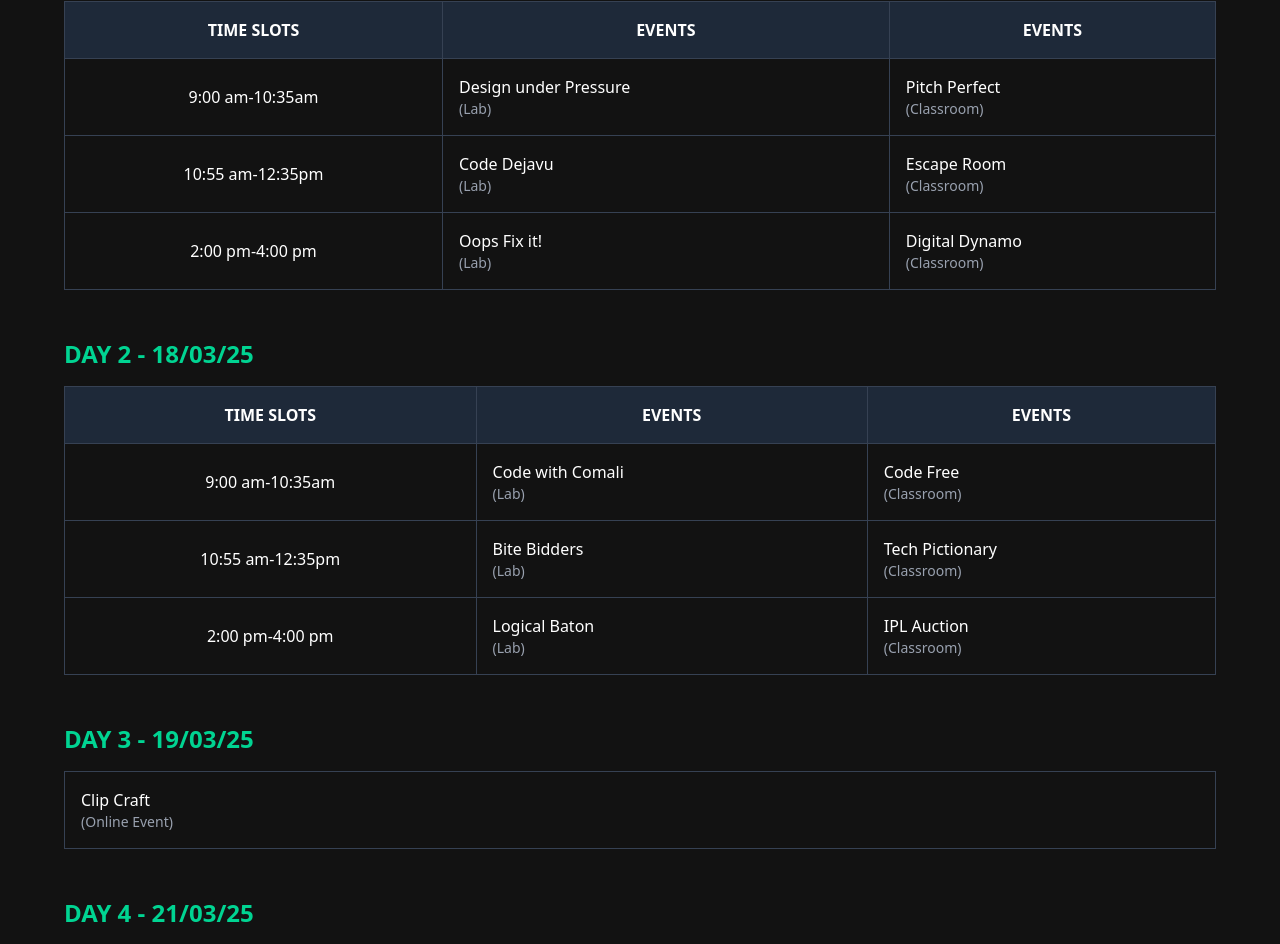
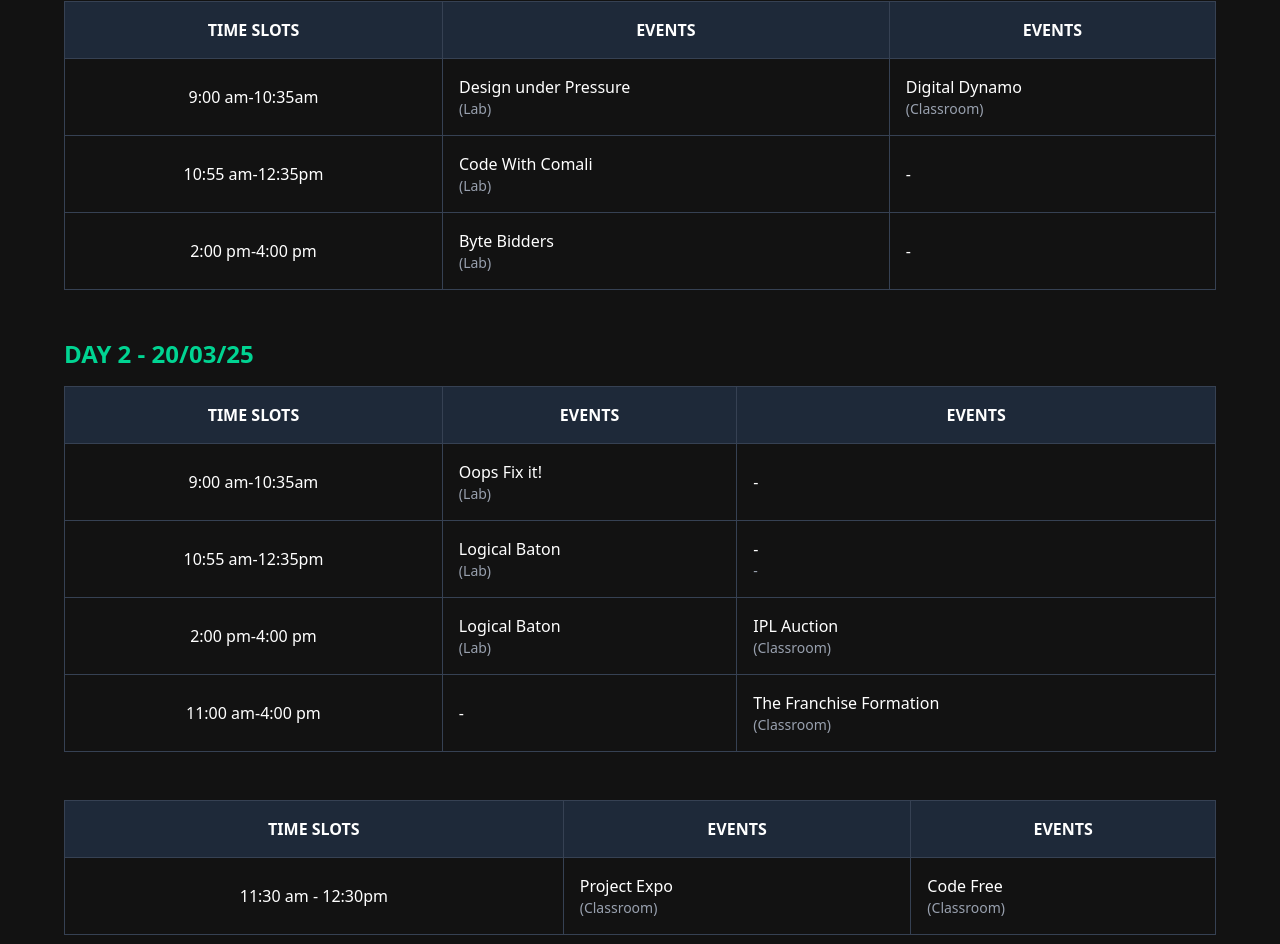
Before and after one commit to hprasath2306/College-event-website, a React (Vite) app: page /schedule in a window 1280 px wide. Shown: the part 223-1167 px from the top of the page. Built offline with nearby package versions, Linux system fonts and the light colour scheme.

Commit message:
Update final Schedule

```diff
--- a/src/pages/Schedule.tsx
+++ b/src/pages/Schedule.tsx
@@ -15,7 +15,7 @@ function Schedule() {
         {/* Day 1 */}
         <div className="mb-12">
           <h2 className="text-2xl font-semibold mb-4 text-emerald-400">
-            DAY 1 - 17/03/25
+            DAY 1 - 19/03/25
           </h2>
           <div className="overflow-x-auto">
             <table className="w-full border-collapse">
@@ -36,7 +36,7 @@ function Schedule() {
                     <div className="text-sm text-gray-400">(Lab)</div>
                   </td>
                   <td className="border border-gray-700 p-4">
-                    <div>Pitch Perfect</div>
+                    <div>Digital Dynamo</div>
                     <div className="text-sm text-gray-400">(Classroom)</div>
                   </td>
                 </tr>
@@ -45,12 +45,12 @@ function Schedule() {
                     10:55 am-12:35pm
                   </td>
                   <td className="border border-gray-700 p-4">
-                    <div>Code Dejavu</div>
+                    <div>Code With Comali</div>
                     <div className="text-sm text-gray-400">(Lab)</div>
                   </td>
                   <td className="border border-gray-700 p-4">
-                    <div>Escape Room</div>
-                    <div className="text-sm text-gray-400">(Classroom)</div>
+                    <div>-</div>
+                    <div className="text-sm text-gray-400"></div>
                   </td>
                 </tr>
                 <tr>
@@ -58,12 +58,12 @@ function Schedule() {
                     2:00 pm-4:00 pm
                   </td>
                   <td className="border border-gray-700 p-4">
-                    <div>Oops Fix it!</div>
+                    <div>Byte Bidders</div>
                     <div className="text-sm text-gray-400">(Lab)</div>
                   </td>
                   <td className="border border-gray-700 p-4">
-                    <div>Digital Dynamo</div>
-                    <div className="text-sm text-gray-400">(Classroom)</div>
+                    <div>-</div>
+                    <div className="text-sm text-gray-400"></div>
                   </td>
                 </tr>
               </tbody>
@@ -74,7 +74,7 @@ function Schedule() {
         {/* Day 2 */}
         <div>
           <h2 className="text-2xl font-semibold mb-4 text-emerald-400">
-            DAY 2 - 18/03/25
+            DAY 2 - 20/03/25
           </h2>
           <div className="overflow-x-auto">
             <table className="w-full border-collapse">
@@ -91,12 +91,12 @@ function Schedule() {
                     9:00 am-10:35am
                   </td>
                   <td className="border border-gray-700 p-4">
-                    <div>Code with Comali</div>
+                    <div>Oops Fix it!</div>
                     <div className="text-sm text-gray-400">(Lab)</div>
                   </td>
                   <td className="border border-gray-700 p-4">
-                    <div>Code Free</div>
-                    <div className="text-sm text-gray-400">(Classroom)</div>
+                    <div>-</div>
+                    <div className="text-sm text-gray-400"></div>
                   </td>
                 </tr>
                 <tr>
@@ -104,12 +104,12 @@ function Schedule() {
                     10:55 am-12:35pm
                   </td>
                   <td className="border border-gray-700 p-4">
-                    <div>Bite Bidders</div>
+                    <div>Logical Baton</div>
                     <div className="text-sm text-gray-400">(Lab)</div>
                   </td>
                   <td className="border border-gray-700 p-4">
-                    <div>Tech Pictionary</div>
-                    <div className="text-sm text-gray-400">(Classroom)</div>
+                    <div>-</div>
+                    <div className="text-sm text-gray-400">-</div>
                   </td>
                 </tr>
                 <tr>
@@ -125,6 +125,20 @@ function Schedule() {
                     <div className="text-sm text-gray-400">(Classroom)</div>
                   </td>
                 </tr>
+
+                <tr>
+                  <td className="border border-gray-700 p-4 text-center">
+                    11:00 am-4:00 pm
+                  </td>
+                  <td className="border border-gray-700 p-4">
+                    <div>-</div>
+                    <div className="text-sm text-gray-400"></div>
+                  </td>
+                  <td className="border border-gray-700 p-4">
+                    <div>The Franchise Formation</div>
+                    <div className="text-sm text-gray-400">(Classroom)</div>
+                  </td>
+                </tr>
               </tbody>
             </table>
           </div>
@@ -132,39 +146,30 @@ function Schedule() {
 
         {/* Day 3 */}
         <div className="my-12">
-          <h2 className="text-2xl font-semibold mb-4 text-emerald-400">
-            DAY 3 - 19/03/25
-          </h2>
-          <div className="overflow-x-auto">
-            <table className="w-full border-collapse">
+      <table className="w-full border-collapse">
+              <thead>
+                <tr className="bg-gray-800">
+                  <th className="border border-gray-700 p-4">TIME SLOTS</th>
+                  <th className="border border-gray-700 p-4">EVENTS</th>
+                  <th className="border border-gray-700 p-4">EVENTS</th>
+                </tr>
+              </thead>
               <tbody>
                 <tr>
+                  <td className="border border-gray-700 p-4 text-center">
+                    11:30 am - 12:30pm
+                  </td>
                   <td className="border border-gray-700 p-4">
-                    <div>Clip Craft</div>
-                    <div className="text-sm text-gray-400">(Online Event)</div>
+                    <div>Project Expo</div>
+                    <div className="text-sm text-gray-400">(Classroom)</div>
+                  </td>
+                  <td className="border border-gray-700 p-4">
+                    <div>Code Free</div>
+                    <div className="text-sm text-gray-400">(Classroom)</div>
                   </td>
                 </tr>
               </tbody>
             </table>
-          </div>
-        </div>
-
-        {/* Day 4 */}
-        <div>
-          <h2 className="text-2xl font-semibold mb-4 text-emerald-400">
-            DAY 4 - 21/03/25
-          </h2>
-          <div className="overflow-x-auto">
-            <table className="w-full border-collapse">
-              <tbody>
-                <tr>
-                  <td className="border border-gray-700 p-4">
-                    <div>Flame-Free Feast</div>
-                  </td>
-                </tr>
-              </tbody>
-            </table>
-          </div>
         </div>
 
       </motion.div>
```
